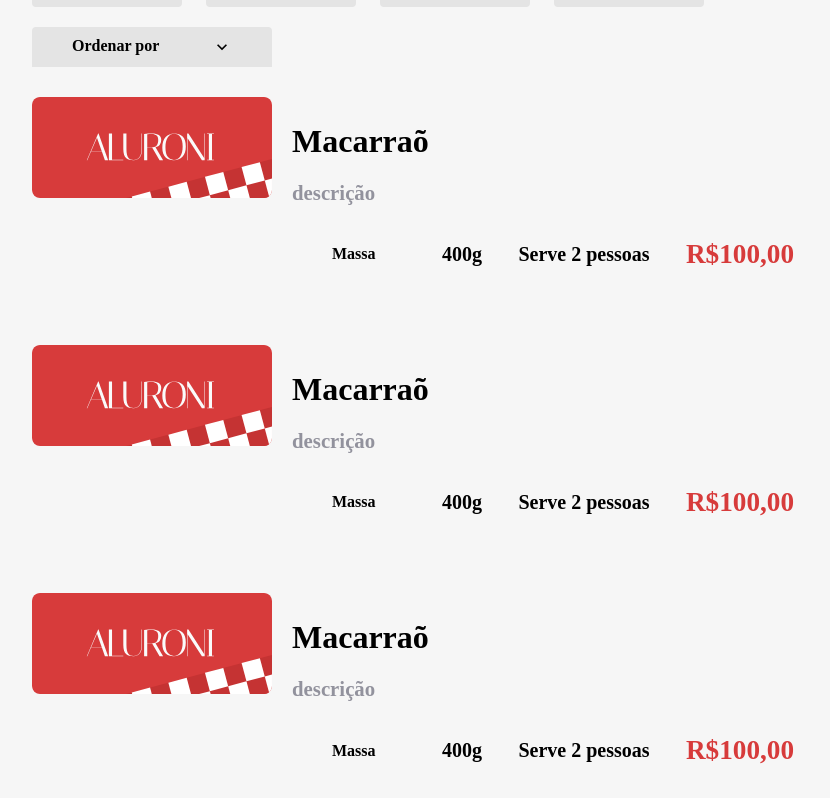
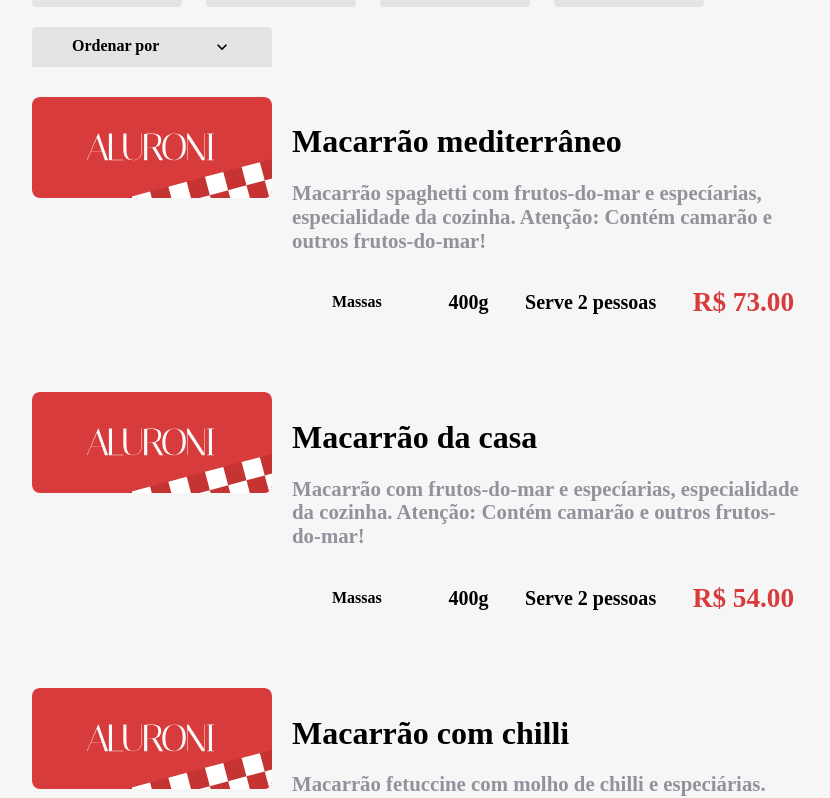
Before and after one commit to RodrigoDGoulart/alura-react-aluroni, a React (Create React App) app: page / in a window 1280 px wide. Shown: the part 687-1485 px from the top of the page, without its empty margins (168-998 px from the left). Built offline with nearby package versions, Linux system fonts and the light colour scheme; a web font is replaced by a local one.

Commit message:
Preenchendo lista de itens cardápio

```diff
--- a/src/pages/Cardapio/Itens/Item/item.tsx
+++ b/src/pages/Cardapio/Itens/Item/item.tsx
@@ -1,29 +1,32 @@
 import logo from 'assets/logo.svg';
 import styles from './Item.module.scss';
+import cardapio from '../itens.json';
 
-export default function Item() {
+type Props = typeof cardapio[0]
+
+export default function Item(props: Props) {
     return (
         <div className={styles.item}>
             <div className={styles.item__imagem}>
-                <img src={logo} alt='imagem' />
+                <img src={logo} alt={props.title} />
             </div>
             <div className={styles.item__descricao}>
                 <div className={styles.item__titulo}>
-                    <h2>Macarraõ</h2>
-                    <p>descrição</p>
+                    <h2>{props.title}</h2>
+                    <p>{props.description}</p>
                 </div>
                 <div className={styles.item__tags}>
                     <div className={styles.item__tipo}>
-                        Massa
+                        {props.category.label}
                     </div>
                     <div className={styles.item__porcao}>
-                        400g
+                        {props.size}g
                     </div>
                     <div className={styles.item__qtdpessoas}>
-                        Serve 2 pessoas
+                        Serve {props.serving} pessoa{!(props.serving === 1) && 's'}
                     </div>
                     <div className={styles.item__valor}>
-                        R$100,00
+                        R$ {props.price.toFixed(2)}
                     </div>
                 </div>
             </div>
--- a/src/pages/Cardapio/Itens/itens.tsx
+++ b/src/pages/Cardapio/Itens/itens.tsx
@@ -6,7 +6,8 @@ export default function Itens (){
     return(
         <div className={styles.itens}>
             {cardapio.map(item => (
-                <Item key={item.id}/>
+                <Item key={item.id} {...item}/>
+
             ))}
         </div>
     )
```
